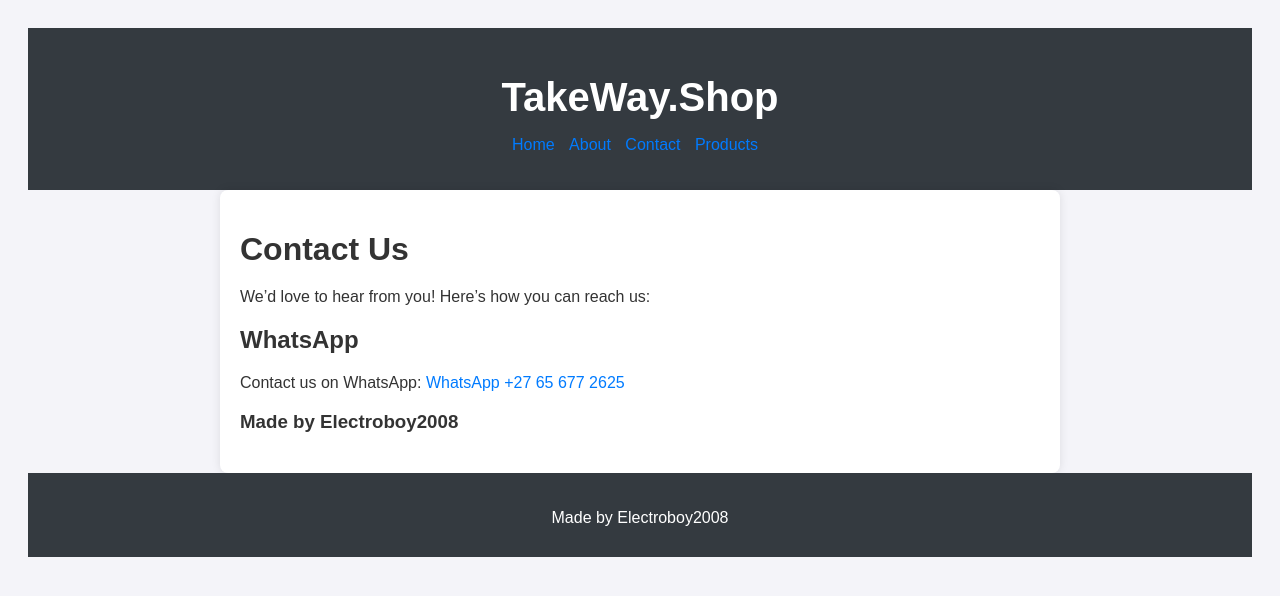
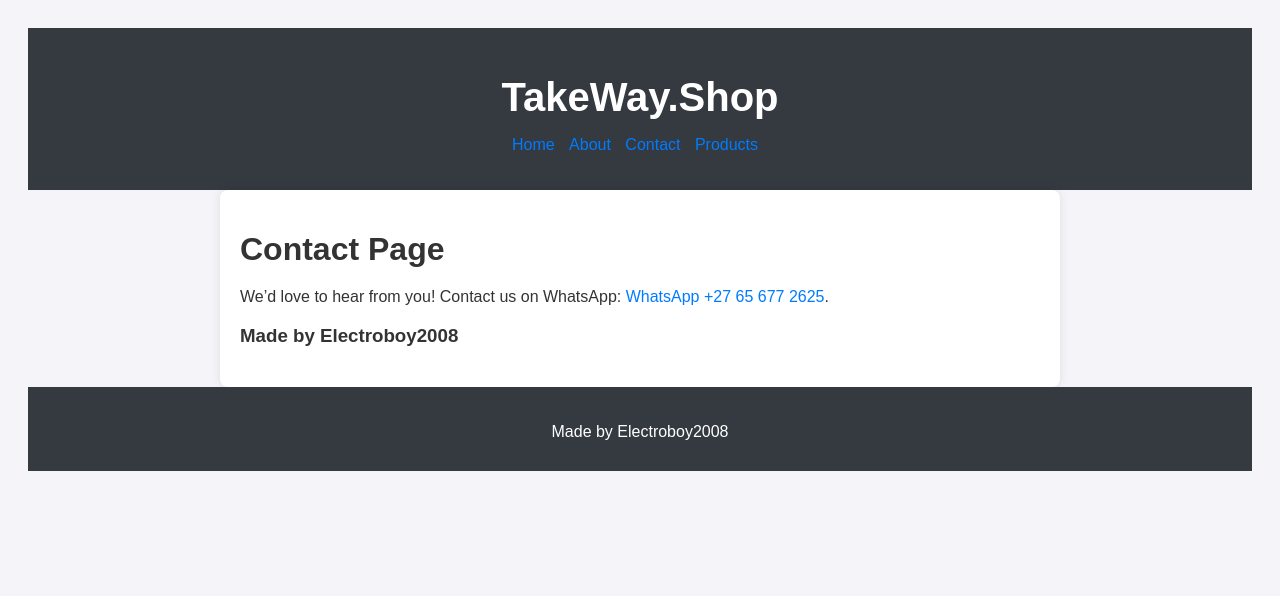
Before and after one commit to ElectroBoy10/TakeWay.Shop, a Jekyll site: the page built from contact.md, in a window 1280 px wide. Shown: the top 596 px of the page. Built offline with Jekyll 4.4.1, drawn with Linux system fonts in a browser that asks for light colours.

Commit message:
Update contact.md

```diff
--- a/contact.md
+++ b/contact.md
@@ -3,11 +3,8 @@ layout: default
 title: Contact
 ---
 
-# Contact Us
+# Contact Page
 
-We'd love to hear from you! Here's how you can reach us:
-
-## WhatsApp
-Contact us on WhatsApp: [WhatsApp +27 65 677 2625](https://wa.me/27656772625)
+We'd love to hear from you! Contact us on WhatsApp: [WhatsApp +27 65 677 2625](https://wa.me/27656772625).
 
 ### Made by Electroboy2008
```
